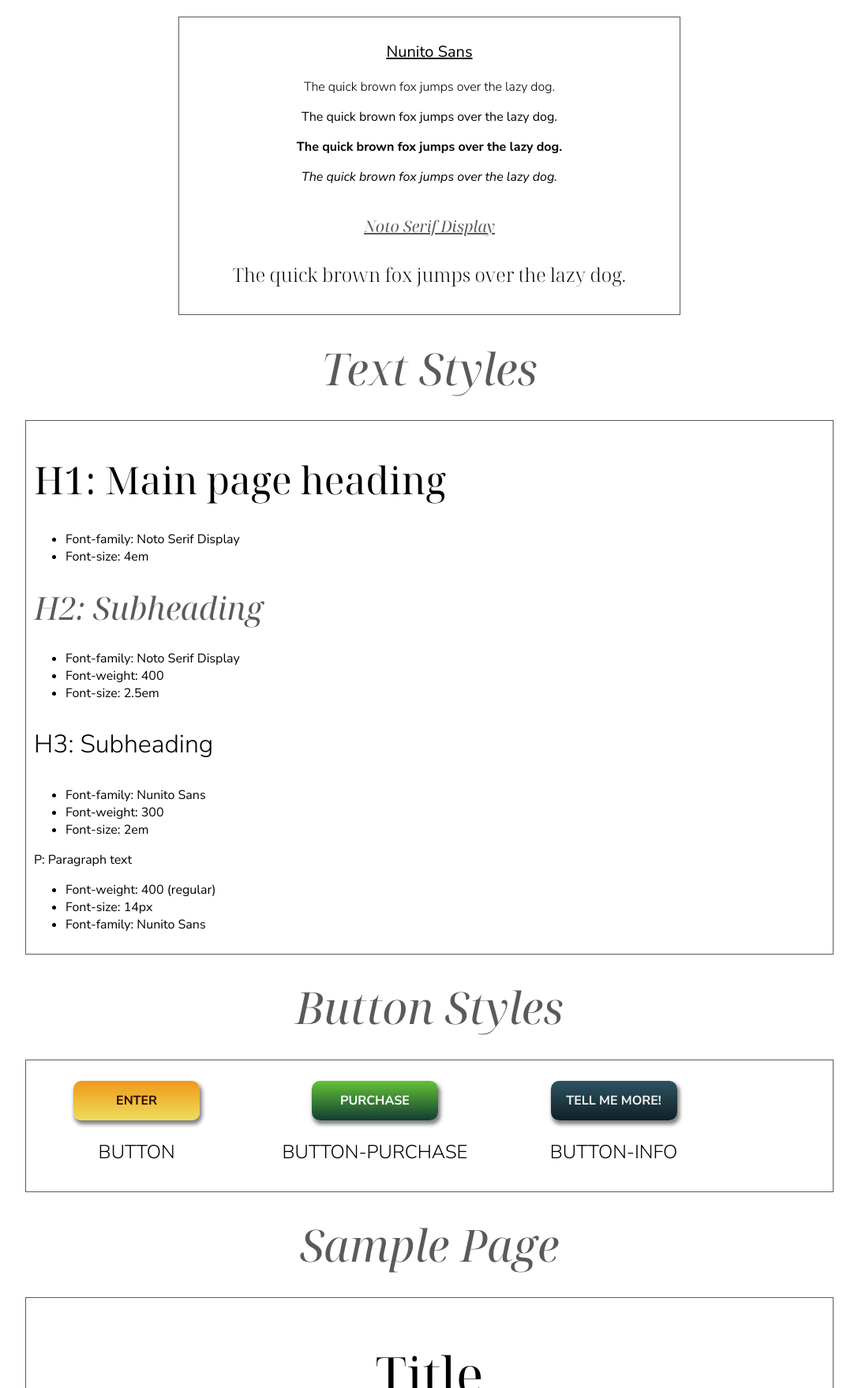
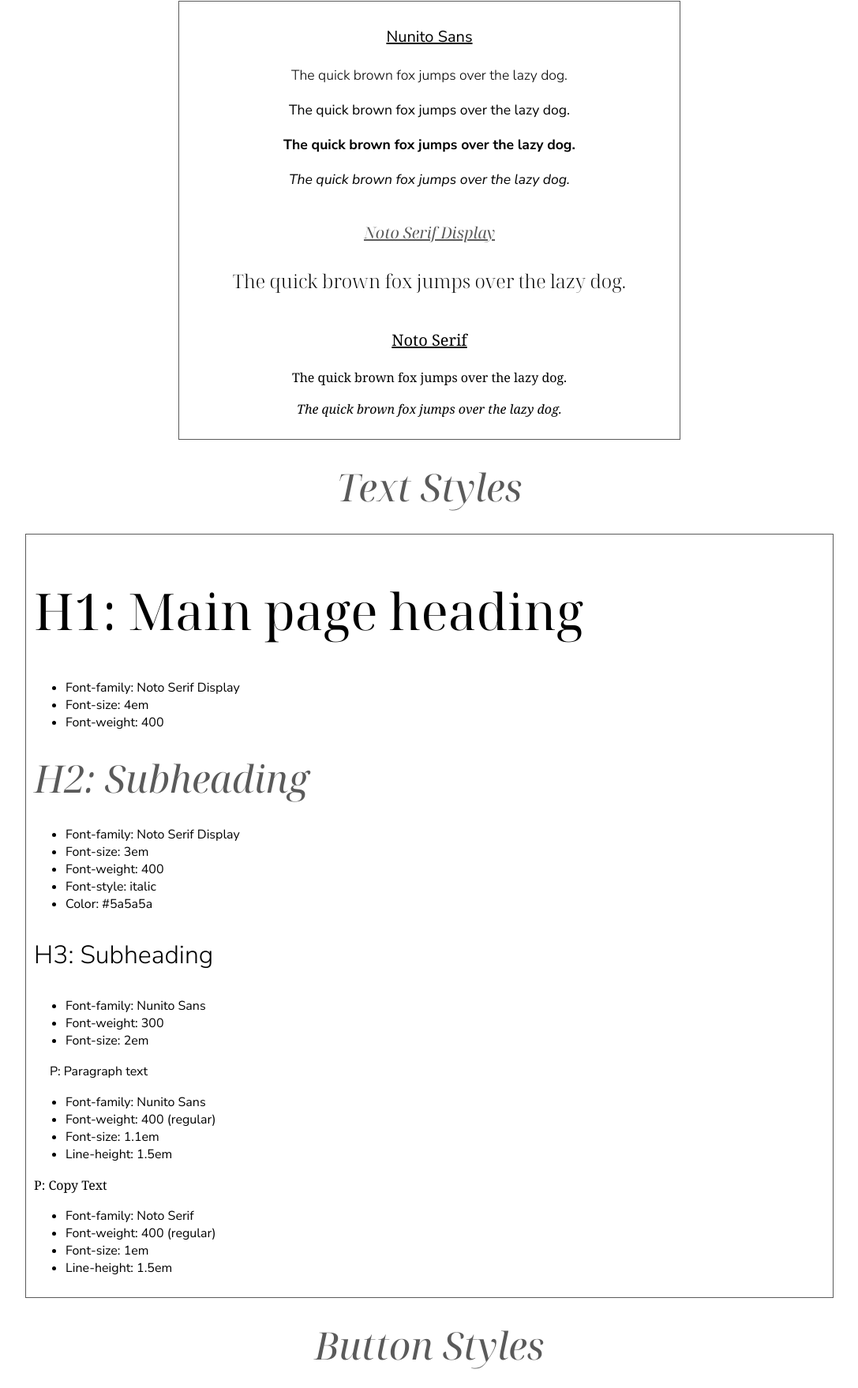
Before and after one commit to KirstenBolda/styles_rmw, a plain HTML site: page index.html in a window 1280 px wide. Shown: the part 1042-2800 px from the top of the page at 79% size, without its empty margins (96-1183 px from the left). Drawn offline with Linux system fonts and the light colour scheme.

Commit message:
refine fonts
add 'noto serif' for copy font, clean up classes and add line heights

```diff
--- a/index.html
+++ b/index.html
@@ -1,6 +1,6 @@
 <!DOCTYPE html>
 
-<html>
+<html lang="”en”">
   <head>
     <title>RMW Styles Page</title>
     <link rel="shortcut icon" href="favicon.ico" type="image/x-icon" />
@@ -8,8 +8,10 @@
     <link rel="preconnect" href="https://fonts.gstatic.com" crossorigin />
     <link rel="preconnect" href="https://fonts.googleapis.com" />
     <link rel="preconnect" href="https://fonts.gstatic.com" crossorigin />
+    <link rel="preconnect" href="https://fonts.googleapis.com" />
+    <link rel="preconnect" href="https://fonts.gstatic.com" crossorigin />
     <link
-      href="https://fonts.googleapis.com/css2?family=Noto+Serif+Display:ital,wght@0,300;0,400;1,300;1,400&family=Nunito+Sans:ital,wght@0,300;0,400;0,700;1,300;1,400&display=swap"
+      href="https://fonts.googleapis.com/css2?family=Noto+Serif+Display:ital,wght@0,300;0,400;1,300;1,400&family=Noto+Serif:ital@0;1&family=Nunito+Sans:ital,wght@0,300;0,400;0,700;1,300;1,400&display=swap"
       rel="stylesheet"
     />
 
@@ -108,6 +110,13 @@
             The quick brown fox jumps over the lazy dog.
           </h3>
         </div>
+        <div class="font-panel">
+          <p class="font-label copy">Noto Serif</p>
+          <p class="copy">The quick brown fox jumps over the lazy dog.</p>
+          <p class="italic copy">
+            The quick brown fox jumps over the lazy dog.
+          </p>
+        </div>
       </div>
     </div>
 
@@ -120,14 +129,17 @@
           <ul>
             <li>Font-family: Noto Serif Display</li>
             <li>Font-size: 4em</li>
+            <li>Font-weight: 400</li>
           </ul>
         </div>
         <div class="text-panel">
           <h2>H2: Subheading</h2>
           <ul>
             <li>Font-family: Noto Serif Display</li>
+            <li>Font-size: 3em</li>
             <li>Font-weight: 400</li>
-            <li>Font-size: 2.5em</li>
+            <li>Font-style: italic</li>
+            <li>Color: #5a5a5a</li>
           </ul>
         </div>
         <div class="text-panel">
@@ -141,9 +153,19 @@
         <div class="text-panel">
           <p>P: Paragraph text</p>
           <ul>
+            <li>Font-family: Nunito Sans</li>
             <li>Font-weight: 400 (regular)</li>
-            <li>Font-size: 14px</li>
-            <li>Font-family: Nunito Sans</li>
+            <li>Font-size: 1.1em</li>
+            <li>Line-height: 1.5em</li>
+          </ul>
+        </div>
+        <div class="text-panel">
+          <p class="copy">P: Copy Text</p>
+          <ul>
+            <li>Font-family: Noto Serif</li>
+            <li>Font-weight: 400 (regular)</li>
+            <li>Font-size: 1em</li>
+            <li>Line-height: 1.5em</li>
           </ul>
         </div>
       </div>
@@ -188,6 +210,16 @@
         distillery tacos mumblecore adaptogen beard.
       </p>
       <hr />
+      <p class="copy">
+        Bacon ipsum dolor amet salami boudin pork chop, meatloaf picanha sausage
+        ham hock frankfurter ham porchetta. Sirloin tri-tip cow, frankfurter
+        bresaola shank prosciutto tail alcatra pork loin meatloaf porchetta
+        buffalo doner turducken. Ball tip drumstick tail shank, sirloin tongue
+        burgdoggen pancetta kielbasa prosciutto turkey. Salami cupim drumstick
+        pork belly buffalo, swine tail frankfurter alcatra rump ground round
+        landjaeger. Ribeye tri-tip meatball pastrami, prosciutto burgdoggen beef
+        ribs.
+      </p>
       <div class="button button-info">
         <p class="button-text">Let's Talk</p>
       </div>
--- a/style_guide.css
+++ b/style_guide.css
@@ -19,7 +19,7 @@
 h2 {
   font-family: "Noto Serif Display", serif;
   text-align: center;
-  font-size: 3.5em;
+  font-size: 3em;
   line-height: 40px;
   font-style: italic;
   color: #5a5a5a;
@@ -35,7 +35,23 @@
 hr {
   border: none;
   height: 50px;
+  margin-top: 50px;
   background: url("horiz_dec.svg") no-repeat top center;
+}
+
+p {
+  font-family: "Nunito Sans", sans-serif;
+  font-size: 1.1em;
+  line-height: 1.5em;
+  padding: 0 20px 0 20px;
+}
+
+.copy {
+  font-family: "Noto Serif", serif;
+  font-weight: 400;
+  font-size: 1em;
+  padding: 0 100px 0 100px;
+  line-height: 1.5em;
 }
 
 .container {
@@ -66,6 +82,7 @@
 
 .color-label {
   margin-top: 45px;
+  font-size: 0.9em;
 }
 
 .color-desc {
@@ -90,12 +107,12 @@
 .sunshine_yellow {
   background: #f09819; /* fallback for old browsers */
   background: -webkit-linear-gradient(
-    to top,
+    to bottom,
     #edde5d,
     #f09819
   ); /* Chrome 10-25, Safari 5.1-6 */
   background: linear-gradient(
-    to top,
+    to bottom,
     #edde5d,
     #f09819
   ); /* W3C, IE 10+/ Edge, Firefox 16+, Chrome 26+, Opera 12+, Safari 7+ */
@@ -224,14 +241,14 @@
 }
 
 .text-panel h1 {
-  font-size: 3em;
+  font-size: 4em;
   font-family: "Noto Serif Display", serif;
   text-align: left;
 }
 
 .text-panel h2 {
   font-weight: 400;
-  font-size: 2.5em;
+  font-size: 3em;
   font-family: "Noto Serif Display", serif;
   text-align: left;
 }
@@ -245,6 +262,13 @@
   font-weight: 400;
   font-size: 16px;
   font-family: "Nunito Sans", sans-serif;
+}
+
+.text-panel p.copy {
+  font-family: "Noto Serif", serif;
+  font-weight: 400;
+  font-size: 1em;
+  padding: 0;
 }
 
 .button {
@@ -261,12 +285,12 @@
 .button-purchase {
   background: #f09819; /* fallback for old browsers */
   background: -webkit-linear-gradient(
-    to top,
+    to bottom,
     #edde5d,
     #f09819
   ); /* Chrome 10-25, Safari 5.1-6 */
   background: linear-gradient(
-    to top,
+    to bottom,
     #edde5d,
     #f09819
   ); /* W3C, IE 10+/ Edge, Firefox 16+, Chrome 26+, Opera 12+, Safari 7+ */
@@ -317,6 +341,7 @@
 }
 
 .button-text {
+  font-size: 0.9em;
   text-align: center;
   padding-top: 9%;
   font-weight: 700;
```
Also changed, not shown: Destinos-100px.png (deleted).
